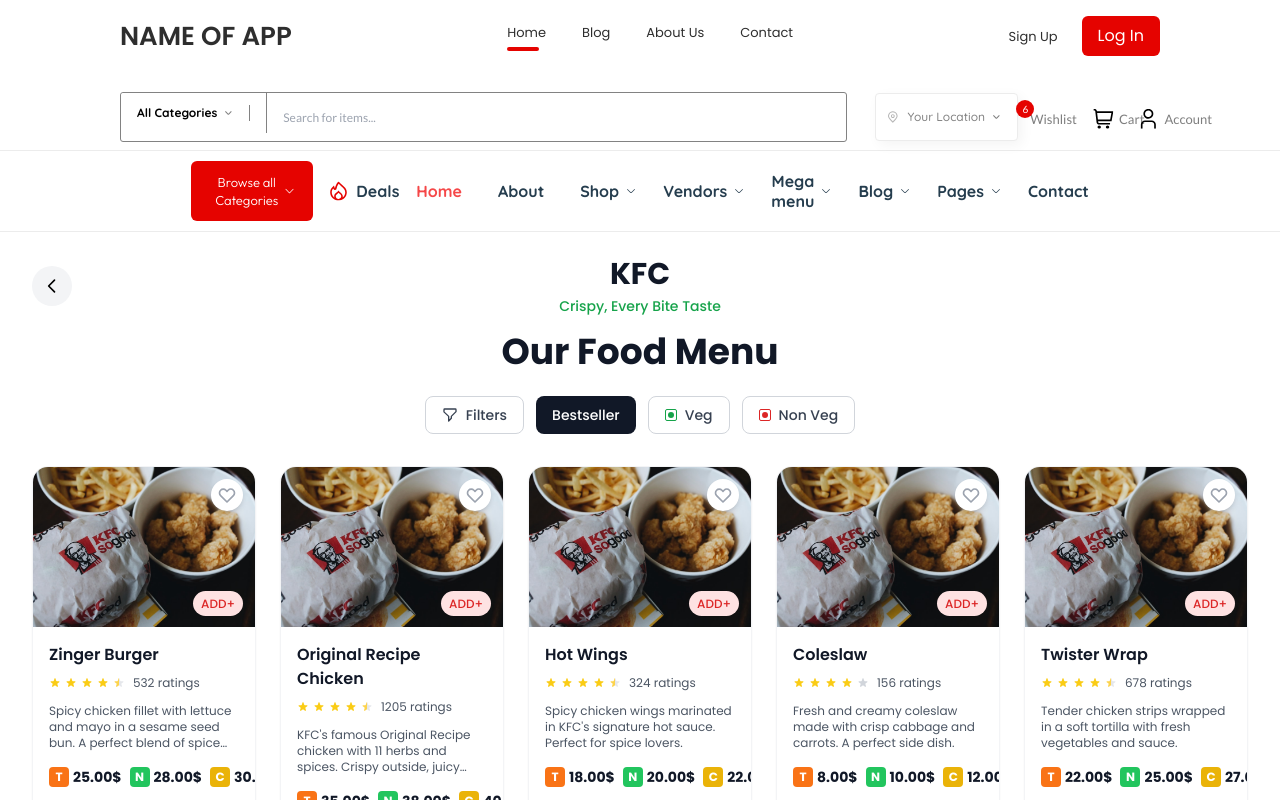
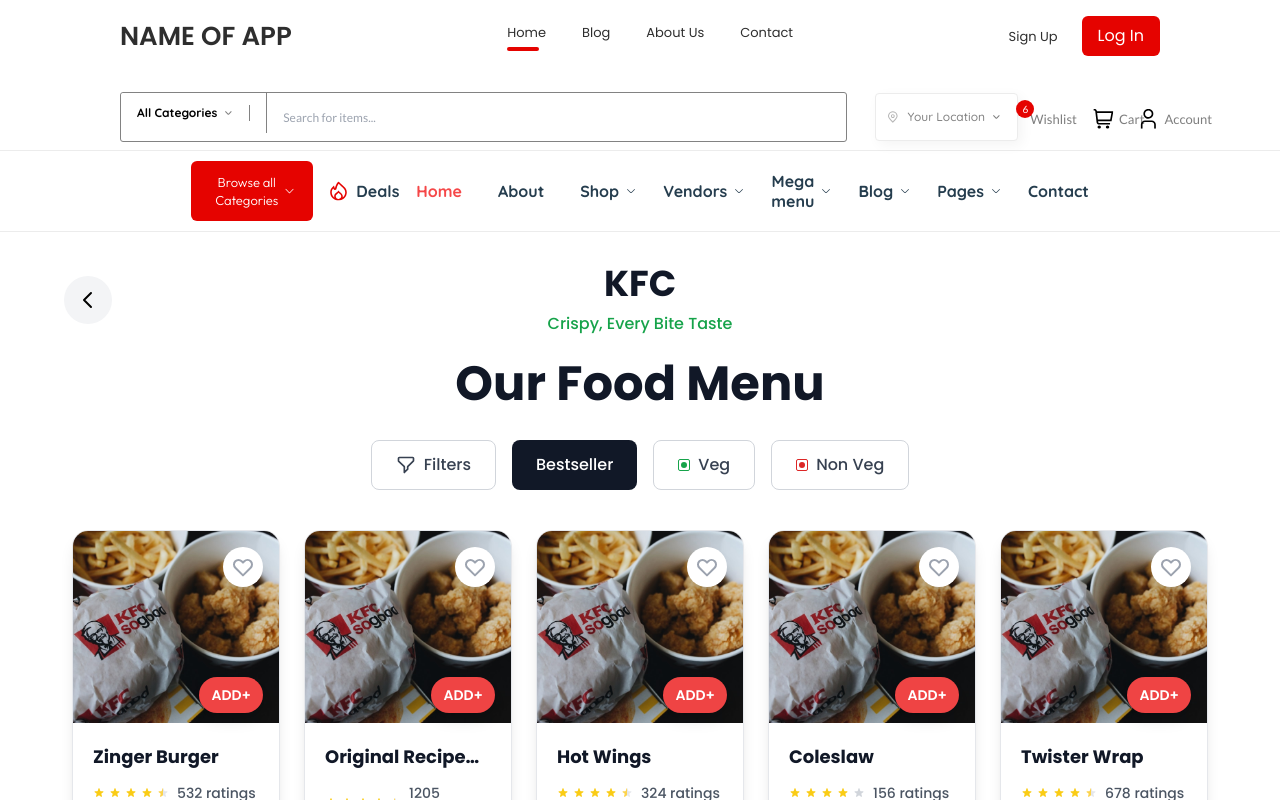
Before and after one commit to shirisha-ilura/project1, a React (Vite) app: page /restaurant/1 in a window 1280 px wide. Shown: the top 800 px of the page. Built offline with nearby package versions, Linux system fonts and the light colour scheme.

Commit message:
Fix Restaurant Page Padding and Alignment

```diff
--- a/src/pages/Restaurant/index.tsx
+++ b/src/pages/Restaurant/index.tsx
@@ -633,38 +633,38 @@
       <Header />
 
       {/* Restaurant Header Section */}
-      <div className="w-full bg-white px-4 sm:px-6 lg:px-8 py-6">
-        <div className="max-w-7xl mx-auto">
+      <div className="w-full bg-white px-4 sm:px-6 lg:px-12 py-8">
+        <div className="max-w-6xl mx-auto">
           {/* Back Button and Restaurant Name */}
-          <div className="flex items-center gap-4 mb-4">
+          <div className="flex items-center gap-4 mb-6">
             <button
               onClick={() => navigate(-1)}
-              className="w-10 h-10 bg-gray-100 rounded-full flex items-center justify-center hover:bg-gray-200 transition-colors"
+              className="w-12 h-12 bg-gray-100 rounded-full flex items-center justify-center hover:bg-gray-200 transition-colors"
             >
-              <svg className="w-5 h-5" fill="none" stroke="currentColor" viewBox="0 0 24 24">
+              <svg className="w-6 h-6" fill="none" stroke="currentColor" viewBox="0 0 24 24">
                 <path strokeLinecap="round" strokeLinejoin="round" strokeWidth={2} d="M15 19l-7-7 7-7" />
               </svg>
             </button>
             <div className="flex-1 text-center">
-              <h1 className="text-2xl sm:text-3xl font-bold text-gray-900 mb-1">
+              <h1 className="text-3xl sm:text-4xl font-bold text-gray-900 mb-2">
                 {restaurant.name}
               </h1>
-              <p className="text-green-600 text-sm font-medium">
+              <p className="text-green-600 text-base font-medium">
                 {restaurant.tagline}
               </p>
             </div>
-            <div className="w-10"></div> {/* Spacer for centering */}
+            <div className="w-12"></div> {/* Spacer for centering */}
           </div>
 
           {/* Our Food Menu Title */}
-          <div className="text-center mb-6">
-            <h2 className="text-3xl sm:text-4xl font-bold text-gray-900 mb-2">
+          <div className="text-center mb-8">
+            <h2 className="text-4xl sm:text-5xl font-bold text-gray-900 mb-4">
               Our Food Menu
             </h2>
           </div>
 
           {/* Filter Buttons */}
-          <div className="flex gap-3 mb-8 justify-center flex-wrap">
+          <div className="flex gap-4 mb-10 justify-center flex-wrap px-4">
             {filters.map((filter) => (
               <button
                 key={filter}
@@ -674,7 +674,7 @@
                     setSelectedFilter(filter);
                   }
                 }}
-                className={`px-4 py-2 rounded-lg text-sm font-medium transition-all flex items-center gap-2 ${
+                className={`px-6 py-3 rounded-lg text-base font-medium transition-all flex items-center gap-2 ${
                   selectedFilter === filter
                     ? filter === 'Veg'
                       ? 'bg-green-100 text-green-700 border border-green-300'
@@ -685,7 +685,7 @@
                 }`}
               >
                 {filter === 'Filters' && (
-                  <svg className="w-4 h-4" fill="none" stroke="currentColor" viewBox="0 0 24 24">
+                  <svg className="w-5 h-5" fill="none" stroke="currentColor" viewBox="0 0 24 24">
                     <path strokeLinecap="round" strokeLinejoin="round" strokeWidth={2} d="M3 4a1 1 0 011-1h16a1 1 0 011 1v2.586a1 1 0 01-.293.707l-6.414 6.414a1 1 0 00-.293.707V17l-4 4v-6.586a1 1 0 00-.293-.707L3.293 7.707A1 1 0 013 7V4z" />
                   </svg>
                 )}
@@ -705,23 +705,23 @@
           </div>
 
           {/* Menu Items Grid */}
-          <div className="grid grid-cols-1 sm:grid-cols-2 lg:grid-cols-5 gap-6 mb-8">
+          <div className="grid grid-cols-1 sm:grid-cols-2 lg:grid-cols-4 xl:grid-cols-5 gap-6 mb-12 px-2">
             {filteredItems.map((item) => (
-              <div key={item.id} className="bg-white rounded-2xl shadow-sm border border-gray-100 overflow-hidden hover:shadow-md transition-shadow">
+              <div key={item.id} className="bg-white rounded-2xl shadow-lg border border-gray-200 overflow-hidden hover:shadow-xl transition-all duration-300 transform hover:-translate-y-1">
                 {/* Image Section */}
                 <div className="relative">
                   <img
                     src={item.image}
                     alt={item.name}
-                    className="w-full h-40 object-cover"
+                    className="w-full h-48 object-cover"
                   />
                   {/* Favorite Heart */}
                   <button
                     onClick={() => toggleFavorite(item.id)}
-                    className="absolute top-3 right-3 w-8 h-8 bg-white rounded-full flex items-center justify-center shadow-md hover:shadow-lg transition-shadow"
+                    className="absolute top-4 right-4 w-10 h-10 bg-white rounded-full flex items-center justify-center shadow-lg hover:shadow-xl transition-all duration-200"
                   >
                     <svg
-                      className={`w-5 h-5 ${favorites[item.id] ? 'fill-red-500 text-red-500' : 'fill-none text-gray-400'}`}
+                      className={`w-6 h-6 ${favorites[item.id] ? 'fill-red-500 text-red-500' : 'fill-none text-gray-400'}`}
                       stroke="currentColor"
                       viewBox="0 0 24 24"
                     >
@@ -731,9 +731,9 @@
                   {/* Add to Cart Badge */}
                   <button
                     onClick={() => navigate(`/restaurant/${restaurant.id}/item/${item.id}`)}
-                    className="absolute bottom-3 right-3 hover:scale-105 transition-transform"
+                    className="absolute bottom-4 right-4 hover:scale-110 transition-transform duration-200"
                   >
-                    <span className="bg-red-100 text-red-600 text-xs px-2 py-1 rounded-full font-medium">
+                    <span className="bg-red-500 text-white text-sm px-3 py-2 rounded-full font-semibold shadow-lg">
                       ADD+
                     </span>
                   </button>
@@ -741,55 +741,55 @@
 
                 {/* Content Section */}
                 <div
-                  className="p-4 cursor-pointer"
+                  className="p-5 cursor-pointer"
                   onClick={() => navigate(`/restaurant/${restaurant.id}/item/${item.id}`)}
                 >
-                  <h3 className="font-semibold text-gray-900 text-base mb-2">
+                  <h3 className="font-bold text-gray-900 text-lg mb-3 line-clamp-1">
                     {item.name}
                   </h3>
 
                   {/* Rating */}
-                  <div className="flex items-center gap-2 mb-3">
+                  <div className="flex items-center gap-2 mb-4">
                     <div className="flex items-center gap-1">
                       {renderStars(item.rating)}
                     </div>
-                    <span className="text-xs text-gray-600">
+                    <span className="text-sm text-gray-600 font-medium">
                       {item.reviewCount} ratings
                     </span>
                   </div>
 
-                  <p className="text-gray-600 text-xs mb-4 line-clamp-3">
+                  <p className="text-gray-600 text-sm mb-5 line-clamp-2 leading-relaxed">
                     {item.description}
                   </p>
 
                   {/* Price Options */}
-                  <div className="flex items-center justify-between gap-2">
+                  <div className="flex items-center justify-between gap-3">
                     {/* Talabat Price */}
                     <div className="flex items-center gap-1">
-                      <div className="w-5 h-5 bg-orange-500 rounded flex items-center justify-center">
+                      <div className="w-6 h-6 bg-orange-500 rounded-md flex items-center justify-center">
                         <span className="text-white text-xs font-bold">T</span>
                       </div>
-                      <span className="text-sm font-bold text-gray-900">
+                      <span className="text-base font-bold text-gray-900">
                         {item.prices.talabat}$
                       </span>
                     </div>
 
                     {/* Noon Price */}
                     <div className="flex items-center gap-1">
-                      <div className="w-5 h-5 bg-green-500 rounded flex items-center justify-center">
+                      <div className="w-6 h-6 bg-green-500 rounded-md flex items-center justify-center">
                         <span className="text-white text-xs font-bold">N</span>
                       </div>
-                      <span className="text-sm font-bold text-gray-900">
+                      <span className="text-base font-bold text-gray-900">
                         {item.prices.noon}$
                       </span>
                     </div>
 
                     {/* Careem Price */}
                     <div className="flex items-center gap-1">
-                      <div className="w-5 h-5 bg-yellow-500 rounded flex items-center justify-center">
+                      <div className="w-6 h-6 bg-yellow-500 rounded-md flex items-center justify-center">
                         <span className="text-white text-xs font-bold">C</span>
                       </div>
-                      <span className="text-sm font-bold text-gray-900">
+                      <span className="text-base font-bold text-gray-900">
                         {item.prices.careem}$
                       </span>
                     </div>
@@ -800,9 +800,9 @@
           </div>
 
           {/* View More Button */}
-          <div className="text-center">
-            <button className="bg-red-500 text-white px-8 py-3 rounded-full font-semibold hover:bg-red-600 transition-colors flex items-center gap-2 mx-auto">
-              <svg className="w-5 h-5" fill="none" stroke="currentColor" viewBox="0 0 24 24">
+          <div className="text-center mt-8">
+            <button className="bg-red-500 text-white px-12 py-4 rounded-full font-bold text-lg hover:bg-red-600 transition-colors flex items-center gap-3 mx-auto shadow-lg hover:shadow-xl">
+              <svg className="w-6 h-6" fill="none" stroke="currentColor" viewBox="0 0 24 24">
                 <path strokeLinecap="round" strokeLinejoin="round" strokeWidth={2} d="M15 12a3 3 0 11-6 0 3 3 0 016 0z" />
                 <path strokeLinecap="round" strokeLinejoin="round" strokeWidth={2} d="M2.458 12C3.732 7.943 7.523 5 12 5c4.478 0 8.268 2.943 9.542 7-1.274 4.057-5.064 7-9.542 7-4.477 0-8.268-2.943-9.542-7z" />
               </svg>
@@ -814,9 +814,9 @@
 
       {/* Fixed Cart Button */}
       {getTotalItems() > 0 && (
-        <div className="fixed bottom-0 left-0 right-0 bg-white border-t shadow-lg p-4 z-50">
-          <div className="max-w-7xl mx-auto">
-            <button className="w-full bg-red-500 text-white py-4 rounded-xl font-semibold text-lg flex items-center justify-between hover:bg-red-600 transition-colors">
+        <div className="fixed bottom-0 left-0 right-0 bg-white border-t shadow-2xl p-6 z-50">
+          <div className="max-w-6xl mx-auto">
+            <button className="w-full bg-red-500 text-white py-5 rounded-2xl font-bold text-xl flex items-center justify-between hover:bg-red-600 transition-colors shadow-lg">
               <span>View Cart • {getTotalItems()} items</span>
               <span>AED {getTotalPrice().toFixed(2)}</span>
             </button>
```
